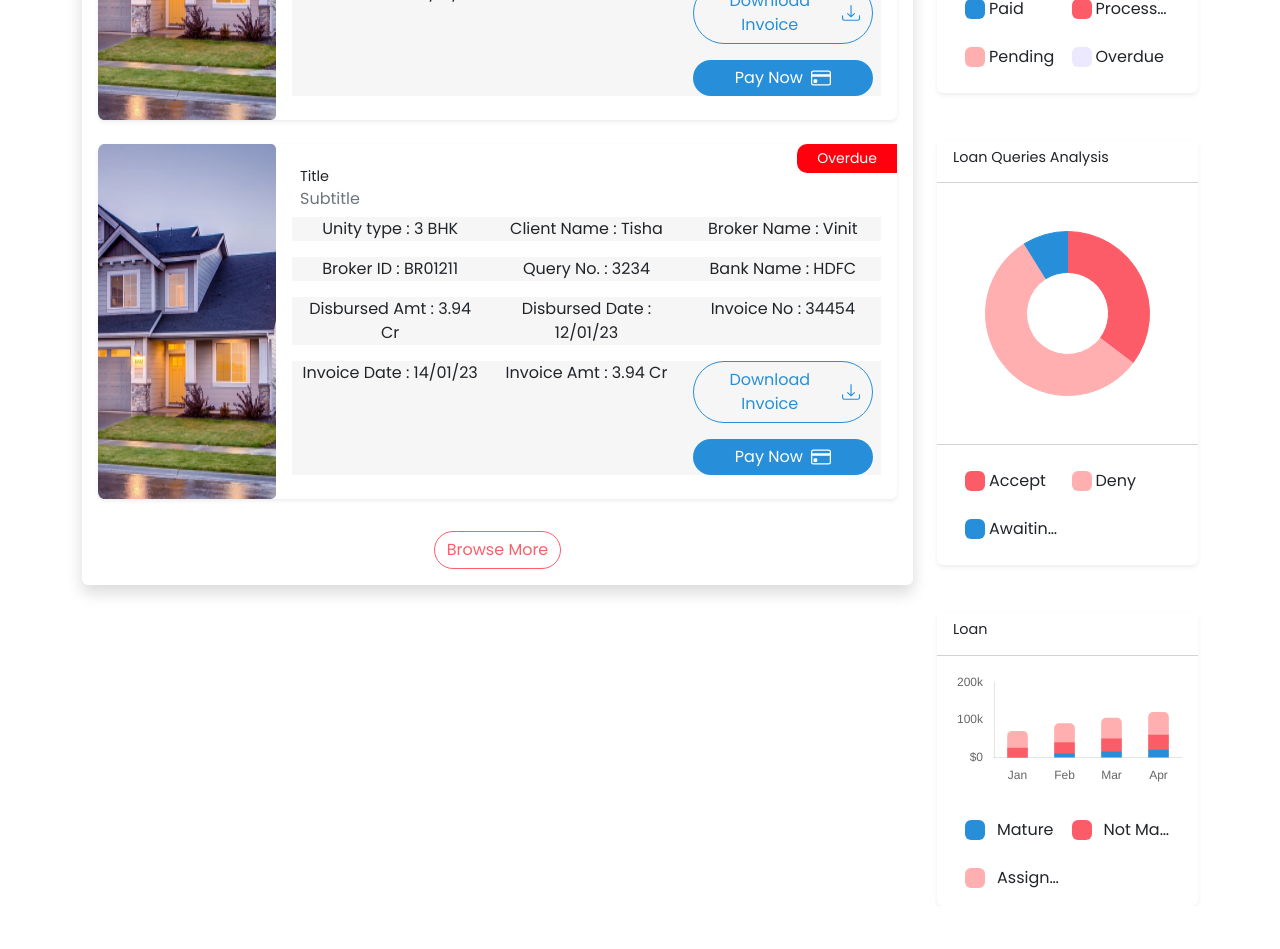
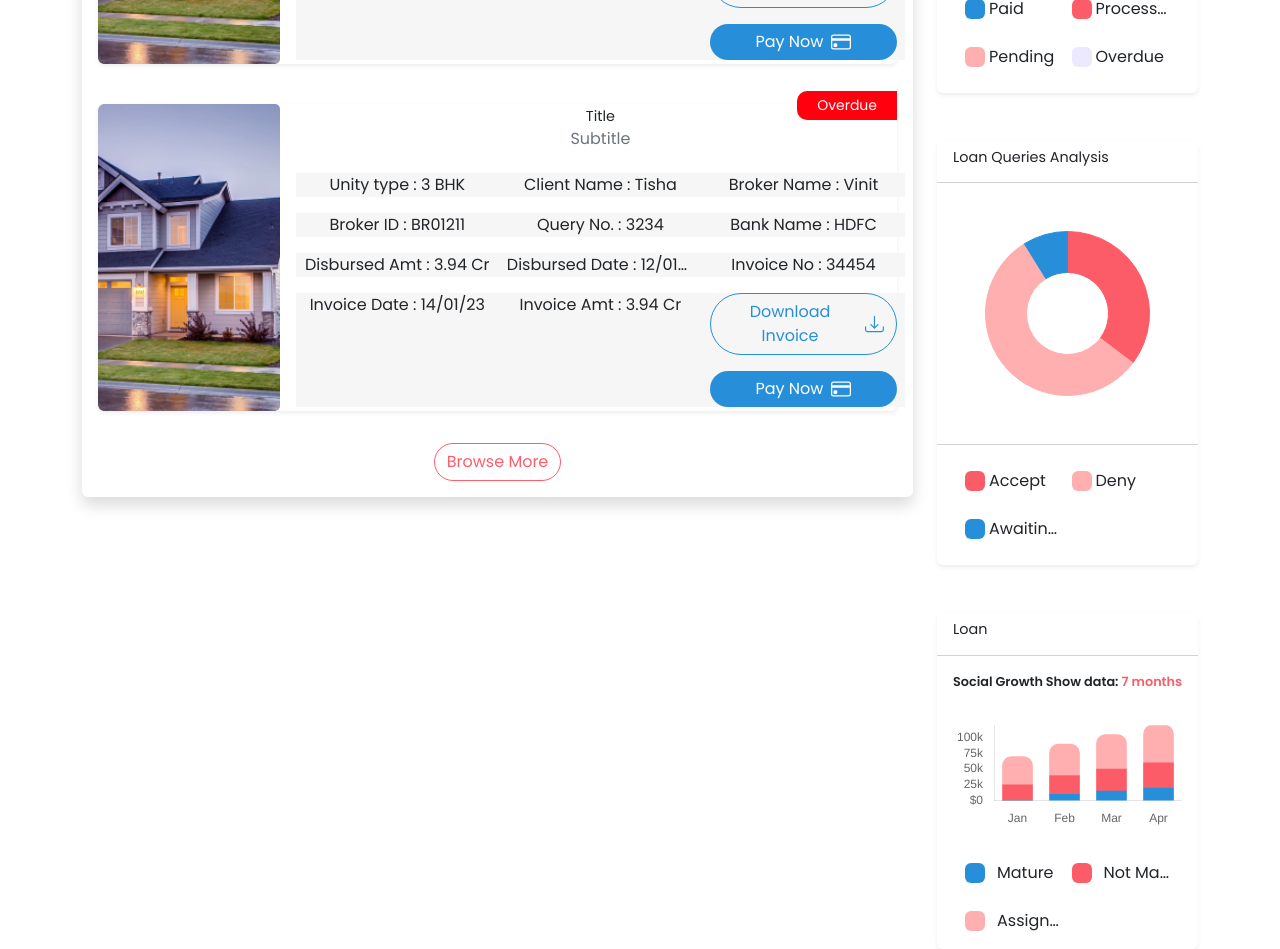
Before and after one commit to Vivekackrolix/Nesto-Frontend, a React (Create React App) app: page /home-dashboard in a window 1280 px wide. Shown: the part 740-1689 px from the top of the page. Before the commit the page ends 1646 px from the top, so only its background shows below. Built offline with nearby package versions, Linux system fonts and the light colour scheme.

Commit message:
showing diffrent card on conditions

```diff
--- a/src/dashboard/Dashboard.css
+++ b/src/dashboard/Dashboard.css
@@ -11,10 +11,18 @@
   border-bottom-left-radius: 10px;
   padding-inline: 20px;
   position: absolute;
-  top: 0;
+  top: -13px;
   right: 0;
 }
 
 .overdue-btn:hover {
   background-color: var(--bg-red-darker);
 }
+
+.stacked-bar span {
+  font-size: 0.8rem;
+}
+
+.stacked-bar-month {
+  color: var(--carnation-color);
+}
--- a/src/dashboard/dashboard-card-big/DashboardChildCard.js
+++ b/src/dashboard/dashboard-card-big/DashboardChildCard.js
@@ -1,7 +1,9 @@
+import { useState } from 'react';
 import { Button, Card, Row, Col } from 'react-bootstrap';
 import { BsCreditCard, BsDownload } from 'react-icons/bs';
+import { Link } from 'react-router-dom';
 
-const columns = [
+const overdueColumnsData = [
   'Unity type  :  3 BHK',
   'Client  Name : Tisha',
   'Broker  Name :  Vinit',
@@ -15,25 +17,54 @@ const columns = [
   'Invoice Amt : 3.94 Cr',
 ];
 
+const assignedColumnsData = [
+  'Property Type : 3 BHK',
+  'Demanding Cost : ₹ 3.94 Cr',
+  'Broker Name :  Tisha',
+  'Broker ID :  7865432',
+];
+
 const DashboardChildCard = () => {
+  const [showCards, setShowCards] = useState({
+    overdue: true,
+    assigned: false,
+  });
   return (
-    <Card className="border-0 shadow-sm mt-4">
-      <Card.Body className="d-flex p-0">
+    <Card className="border-0 shadow-sm mt-3">
+      {/* <Card.Body className="d-flex p-0"> */}
+      <Card.Body className="row p-0">
+        <Col xs={3} className="d-flex">
           <Card.Img
-          // src={childCardImg}
-          src="/assets/dashboard-img-content.png"
-          style={{ width: '200px', alignSelf: 'stretch' }}
+            className="align-self-stretch d-flex"
+            src={`${
+              showCards.overdue
+                ? `/assets/dashboard-img-content.png`
+                : `/assets/dashboard-img-content-small.png`
+            }`}
           />
-        <div className="dash-content p-4">
-          <Button className="overdue-btn bg-color-red btn-sm">Overdue</Button>
+        </Col>
+        <Col xs={`${showCards.overdue ? 9 : 6}`}>
+          <div className="dash-content py-1">
+            {showCards.overdue && (
+              <Button className="overdue-btn bg-color-red btn-sm">
+                Overdue
+              </Button>
+            )}
+
+            <Row className="g-3">
+              <Col xs={12} className="bg-transparent">
                 <Card.Title>Title</Card.Title>
-          <Card.Subtitle className="mb-2 text-muted">Subtitle</Card.Subtitle>
-          <Row className="justify-content-center g-3">
-            {columns.map((content, index) => (
-              <Col key={index} xs={12} md={4}>
+                <Card.Subtitle className="mb-2 text-muted">
+                  Subtitle
+                </Card.Subtitle>
+              </Col>
+              {showCards.overdue &&
+                overdueColumnsData.map((content, index) => (
+                  <Col key={index} xs={12} md={4} className="text-truncate">
                     {content}
                   </Col>
                 ))}
+              {showCards.overdue && (
                 <Col xs={12} md={4} className="d-grid gap-3">
                   <Button className="d-flex align-items-center justify-content-center gap-2 btn-color-outline-primary rounded-100">
                     Download Invoice
@@ -44,8 +75,39 @@ const DashboardChildCard = () => {
                     <BsCreditCard size={20} className="ml-2" />
                   </Button>
                 </Col>
+              )}
+
+              {/* assigned cards */}
+              {showCards.assigned &&
+                assignedColumnsData.map((content, index) => (
+                  <Col key={index} xs={12} md={6}>
+                    {content}
+                  </Col>
+                ))}
             </Row>
           </div>
+        </Col>
+        {showCards.assigned && (
+          <Col
+            className="border-start d-flex justify-content-center align-items-center"
+            xs={3}
+          >
+            <div>
+              <Card.Text>Lorem Ipsum Dummy text</Card.Text>
+              <div className="d-grid px-4 gap-2">
+                <Button className="btn-color-primary">Accept</Button>
+                <Button className="btn-color-danger">Deny</Button>
+                <Button
+                  variant="link"
+                  as={Link}
+                  className="text-decoration-none color-blue"
+                >
+                  View Details
+                </Button>
+              </div>
+            </div>
+          </Col>
+        )}
       </Card.Body>
     </Card>
   );
--- a/src/dashboard/dashboard-card-big/DashboardParentCard.js
+++ b/src/dashboard/dashboard-card-big/DashboardParentCard.js
@@ -3,12 +3,12 @@ import DashboardChildCard from './DashboardChildCard';
 
 const DashboardParentCard = ({ title }) => {
   return (
-    <Card className="border-0 shadow mb-4">
+    <Card className="border-0 shadow mb-4 dashboard-parent-card">
       <Card.Header className="bg-transparent py-3">
         <h5 className="mb-0">{title}</h5>
       </Card.Header>
       <Card.Body>
-        <Row>
+        <Row className="g-4">
           <Col xs={12}>
             <DashboardChildCard />
           </Col>
--- a/src/dashboard/stacked-bar-chart-loan/StackedBarChart.js
+++ b/src/dashboard/stacked-bar-chart-loan/StackedBarChart.js
@@ -35,7 +35,7 @@ const options = {
       stacked: true,
       ticks: {
         beginAtZero: true,
-        stepSize: 100, // Add a step of 100 between y-axis numbers
+        stepSize: 5, // set step size to 5
         callback: function (value, index, values) {
           if (value === 0) {
             return '$' + value;
@@ -67,24 +67,24 @@ const data = {
       data: [0, 10, 15, 20],
       backgroundColor: '#278FD9',
       borderColor: 'transparent',
-      barThickness: 20, // add thickness to bars
-      borderRadius: 5, // add radius to bars
+      barThickness: 30, // add thickness to bars
+      borderRadius: 9.1, // add radius to bars
     },
     {
       label: 'Not Mature',
       data: [25, 30, 35, 40],
       backgroundColor: '#FC5C67',
       borderColor: 'transparent',
-      barThickness: 20, // add thickness to bars
-      borderRadius: 5, // add radius to bars
+      barThickness: 30, // add thickness to bars
+      borderRadius: 9.1, // add radius to bars
     },
     {
       label: 'Assigned',
       data: [45, 50, 55, 60],
       backgroundColor: '#FFAFAF',
       borderColor: 'transparent',
-      barThickness: 20, // add thickness to bars
-      borderRadius: 5, // add radius to bars
+      barThickness: 30, // add thickness to bars
+      borderRadius: 9.1, // add radius to bars
     },
   ],
 };
@@ -99,14 +99,22 @@ const StackedBarChartDashboard = () => {
       <Card.Header className="bg-transparent">
         <Card.Title>Loan</Card.Title>
       </Card.Header>
-      <Card.Body className="d-flex justify-content-center align-items-center">
-        <StackedBarChart />
+      <Card.Body>
+        <div className="d-flex justify-content-between align-items-center stacked-bar">
+          <span className="fw-semibold">Social Growth</span>
+          <span className="fw-semibold">
+            Show data: <span className="stacked-bar-month">7 months</span>
+          </span>
+        </div>
+        <div className="d-flex justify-content-center align-items-center mt-4">
+          <StackedBarChart />
+        </div>
       </Card.Body>
       <Card.Footer className="bg-transparent py-3 border-0">
         <div className="d-flex justify-content-center">
           <div className="container">
             <div className="row gx-2 gy-4">
-              {data.datasets.map(({ label, backgroundColor }, index) => (
+              {data.datasets.map(({ label, backgroundColor }) => (
                 <div className="col-12 col-lg-6" key={label}>
                   <div className="d-flex align-items-center gap-1">
                     <div
--- a/src/index.css
+++ b/src/index.css
@@ -102,6 +102,13 @@ body {
   color: #ffffff;
 }
 
+.btn.btn-color-danger {
+  background: var(--carnation-color);
+  outline: none;
+  border: 1px solid var(--carnation-color);
+  color: #ffffff;
+}
+
 .rounded-100 {
   border-radius: 100px;
 }
```
Also changed, not shown: public/assets/dashboard-img-content-small.png (added). Lines whose indentation alone changed are shown as unchanged.
